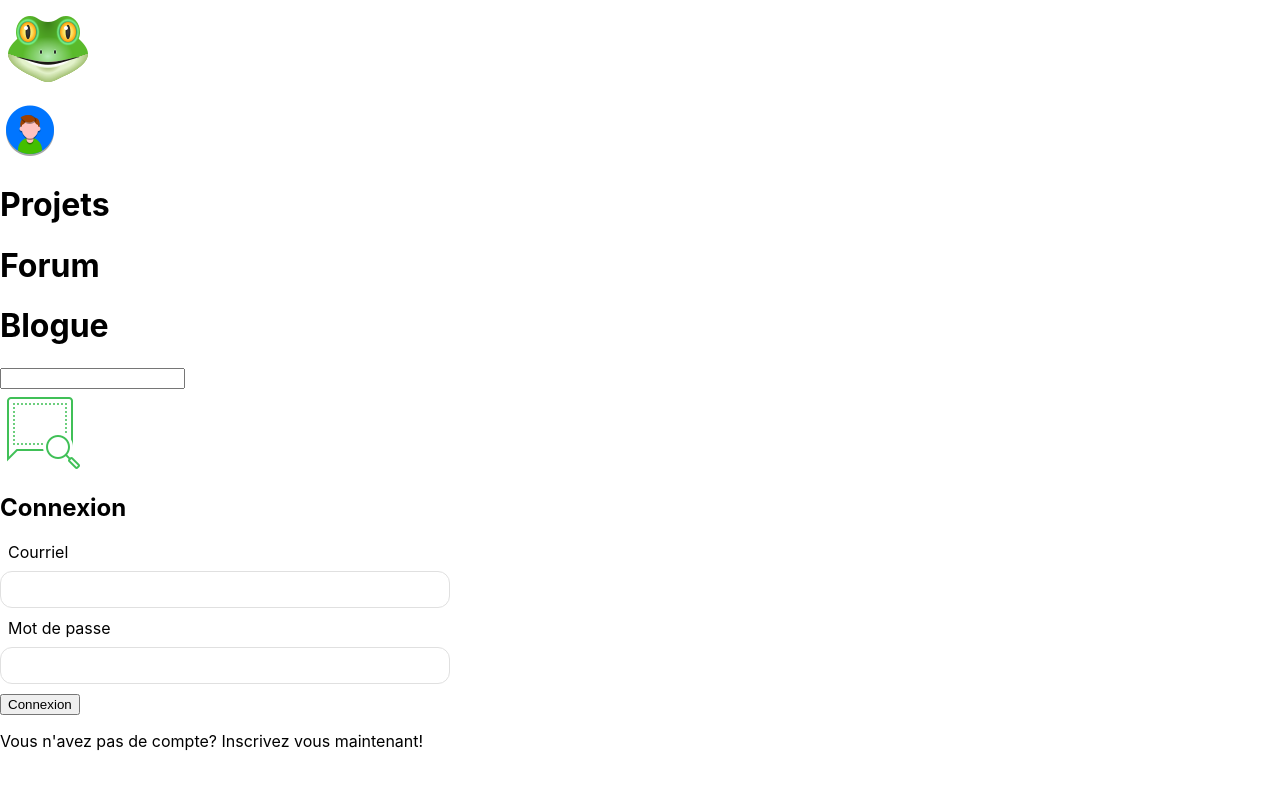
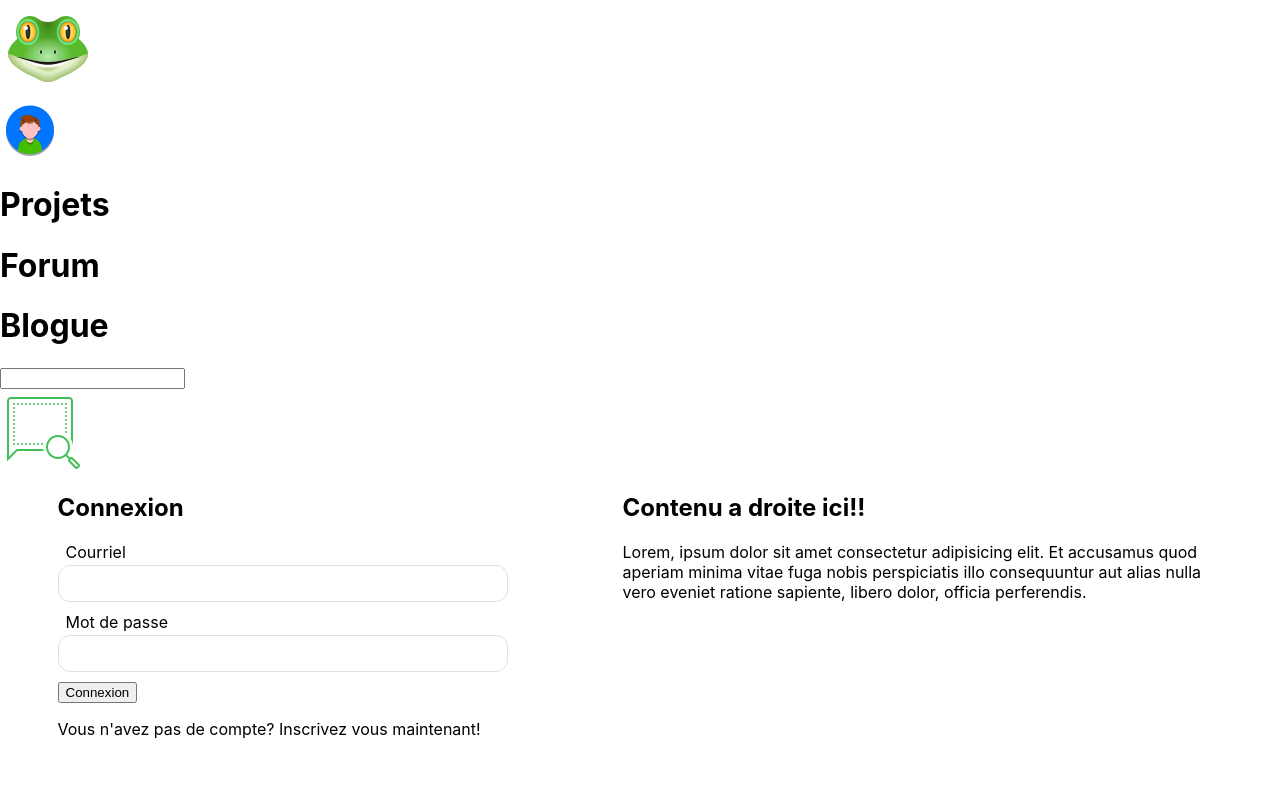
Before and after one commit to a23-b2b/projet-de-session-klemn, a React (Create React App) app: page / in a window 1280 px wide. Shown: the top 790 px of the page. Built offline with nearby package versions, Linux system fonts and the light colour scheme.

Commit message:
Implementer flex box landing page

```diff
--- a/src/pages/Landing.tsx
+++ b/src/pages/Landing.tsx
@@ -29,11 +29,17 @@ function Landing() {
     return (
         <>
             <div className={styles.flexbox}>
-                <div>
+                <div className={styles.flex_child}>
                     <LoginOrRegister />
                 </div>
-                <div>
-
+                <div className={styles.flex_child}>
+                    <h2>Contenu a droite ici!!</h2>
+                    <p style={{maxWidth: "600px"}}>
+                        Lorem, ipsum dolor sit amet consectetur adipisicing elit.
+                        Et accusamus quod aperiam minima vitae fuga nobis perspiciatis
+                        illo consequuntur aut alias nulla vero eveniet ratione sapiente,
+                        libero dolor, officia perferendis.
+                    </p>
                 </div>
             </div>
         </>
--- a/src/styles/Landing.module.css
+++ b/src/styles/Landing.module.css
@@ -0,0 +1,10 @@
+.flexbox {
+    display: flex;
+    flex-direction: row;
+    flex-wrap: wrap;
+    justify-content: space-around;
+}
+
+.flex_child {
+
+}
--- a/src/styles/LoginRegisterForm.module.css
+++ b/src/styles/LoginRegisterForm.module.css
@@ -22,6 +22,7 @@
 
 .label {
     margin-left: 8px;
+    margin-bottom: -6px;
 }
 
 .button {
```
